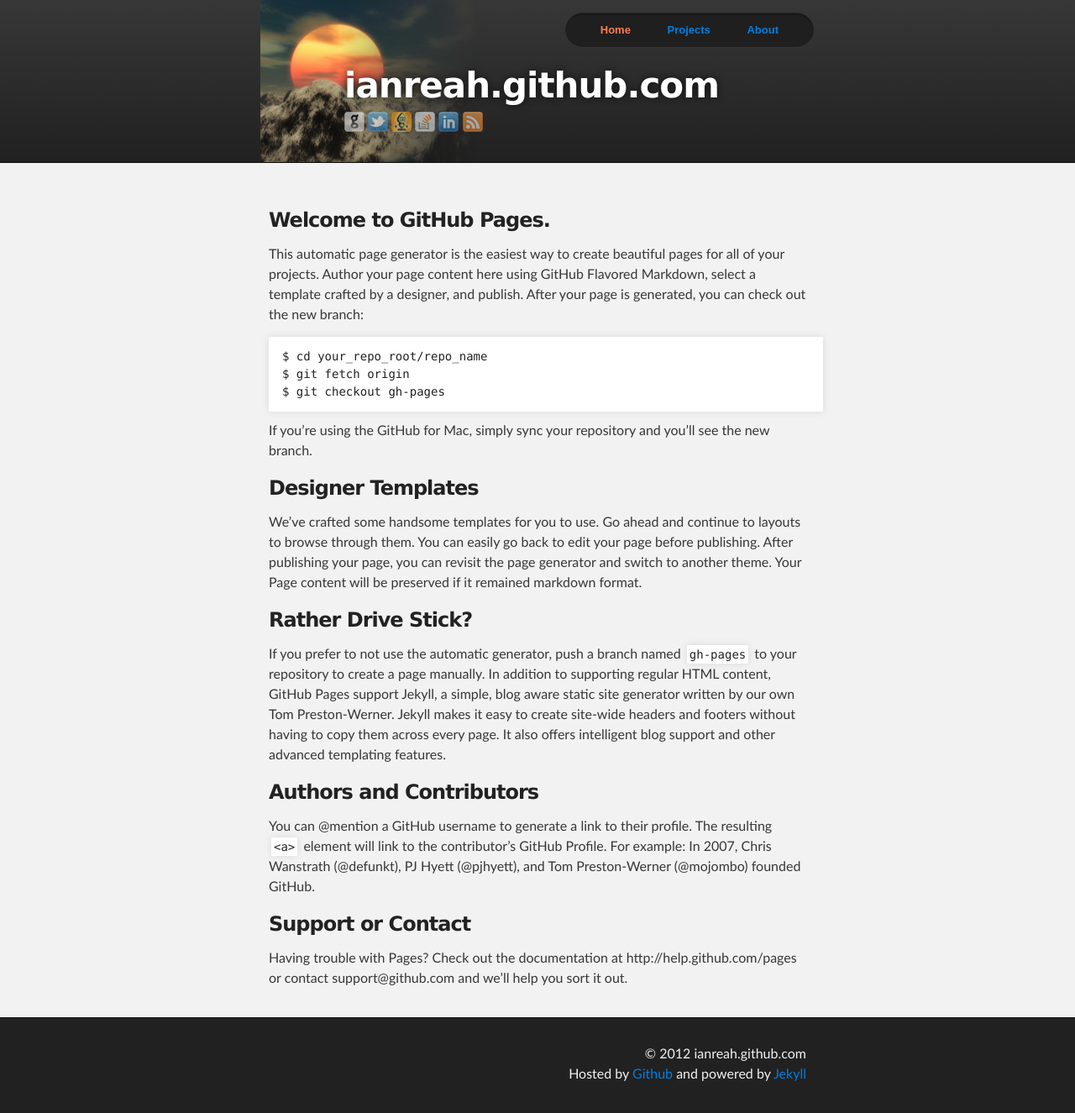
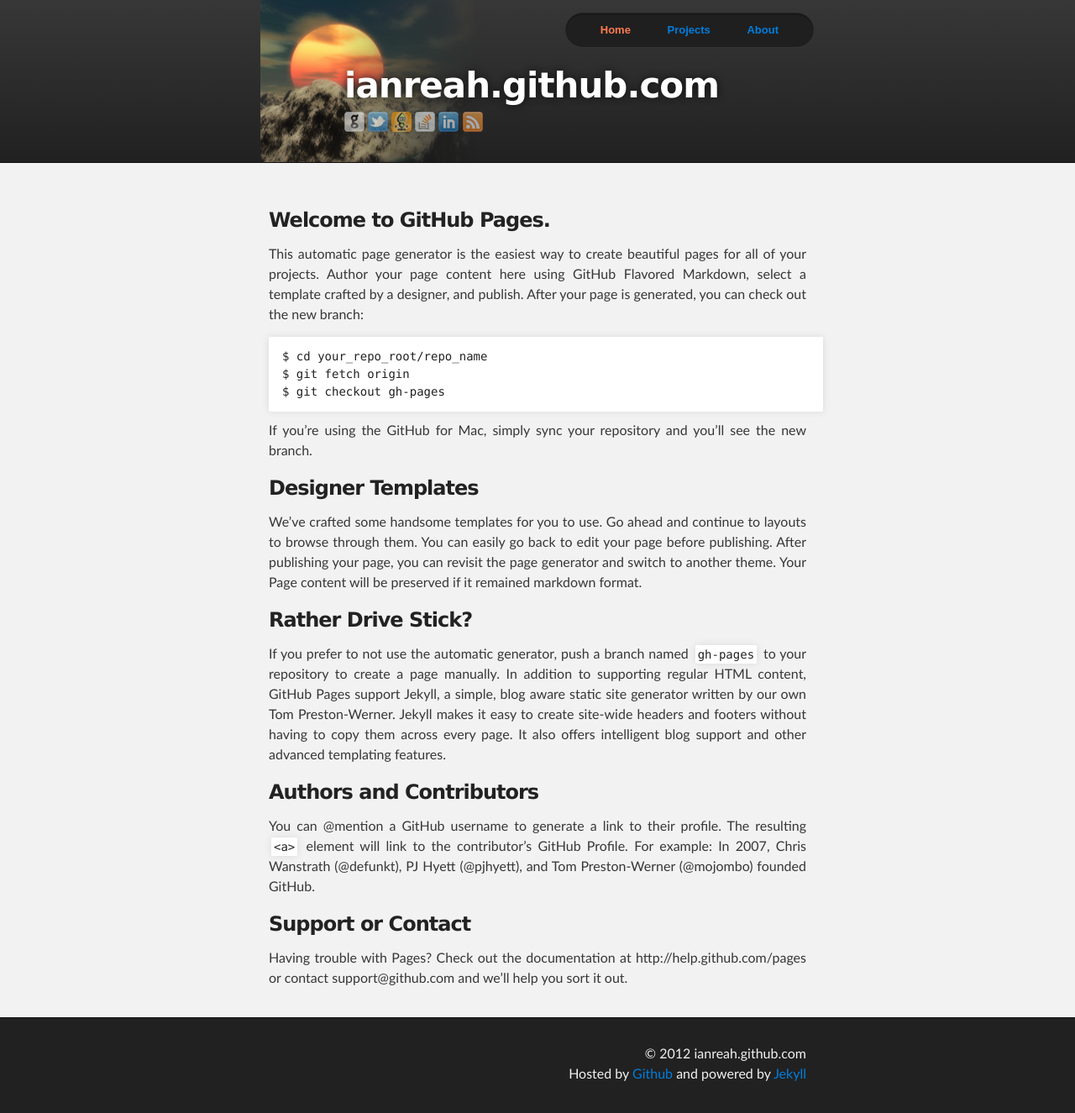
Before and after one commit to ianreah/jekyll-playground, a Jekyll site: the page built from index.md, in a window 1280 px wide. Shown: the whole page at 84% size. Built offline with Jekyll 4.4.1, drawn with Linux system fonts in a browser that asks for light colours.

Commit message:
I prefer justified paragraphs in the main content

```diff
--- a/stylesheets/stylesheet.css
+++ b/stylesheets/stylesheet.css
@@ -129,6 +129,10 @@
 #main_content a:hover {
   color: #0069ba;
   text-shadow: #0090ff 0px 0px 2px;
+}
+
+#main_content p {
+	text-align: justify;
 }
 
 footer a:hover, header a:hover {
```
